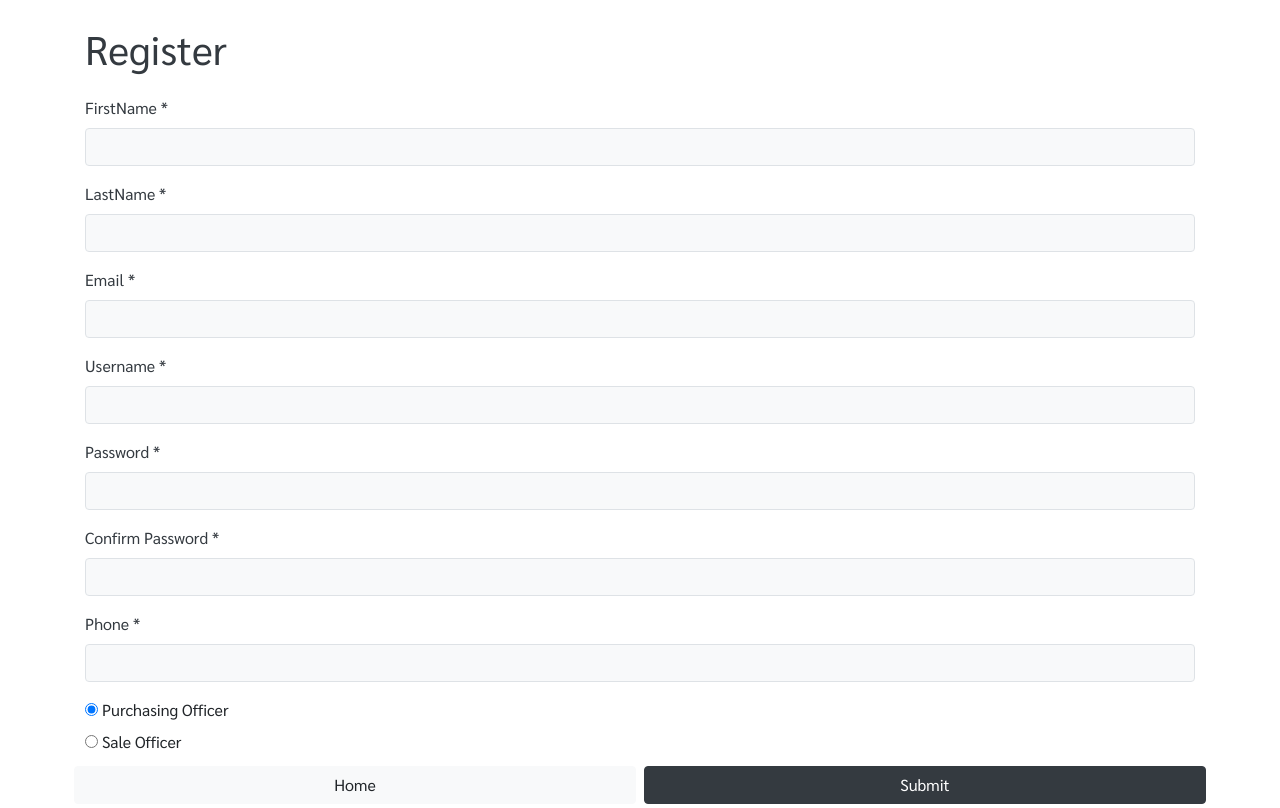
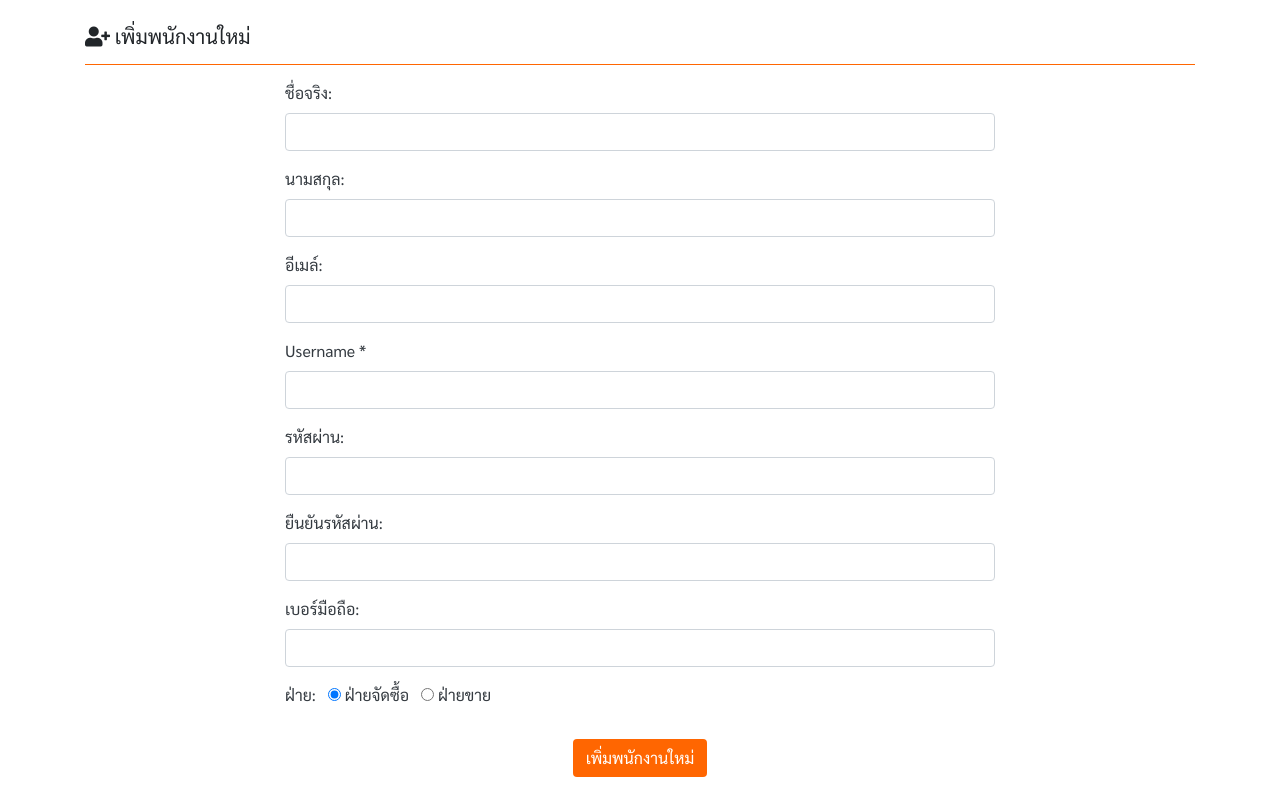
Before and after one commit to chattida/Furniture-Shop-Management, a Django app: page /register/ in a window 1280 px wide. Shown: the part 56-864 px from the top of the page. After the commit the page ends 833 px from the top, so only its background shows below. Run offline with Django 3.2, Linux system fonts and the light colour scheme; the visitor is signed in with stand-in values (Sample User, id 1); some libraries are stand-ins or nearby versions.

Commit message:
:wrench: Change layout Register Page

```diff
--- a/Account/templates/Account/register.html
+++ b/Account/templates/Account/register.html
@@ -1,61 +1,57 @@
-{% extends "base.html" %}
-{% load static %}
-
-{% block content %}
-    <form method="POST" class="w-100" action="{% url 'register' %}">
+{% extends "base.html" %} {% block content %}
+<h5 class="mt-4"><i class="fas fa-user-plus"></i> เพิ่มพนักงานใหม่</h5>
+<hr class="my-3 hr-orange" />
+<form action="{% url 'register' %}" method="POST">
   {% csrf_token %}
-        <h1 class="my-4 text-dark">Register</h1>
-
-        <div class="form-group text-dark">
-            <label for="fname">FirstName *</label>
-            <input type="text" class="form-control w-100 border rounded bg-light" value="{{fname}}" name='fname' required>
+  <div class="form-group text-dark col-8 mx-auto">
+      <label for="fname">ชื่อจริง:</label>
+      <input type="text" class="form-control mt-0 mb-2" value="{{fname}}" name='fname' required>
   </div>
 
-        <div class="form-group text-dark">
-            <label for="lname">LastName *</label>
-            <input type="text" class="form-control w-100 border rounded bg-light" value="{{lname}}" name='lname' required>
+  <div class="form-group text-dark col-8 mx-auto">
+      <label for="lname">นามสกุล:</label>
+      <input type="text" class="form-control mt-0 mb-2" value="{{lname}}" name='lname' required>
   </div>
 
-        <div class="form-group text-dark">
-            <label for="email">Email *</label>
-            <input type="email" class="form-control w-100 border rounded bg-light" value="{{email}}" name='email' required>
+  <div class="form-group text-dark col-8 mx-auto">
+      <label for="email">อีเมล์:</label>
+      <input type="email" class="form-control mt-0 mb-2" value="{{email}}" name='email' required>
   </div>
 
-        <div class="form-group text-dark">
+  <div class="form-group text-dark col-8 mx-auto">
       <label for="username">Username *</label>
-            <input type="text" class="form-control w-100 border rounded bg-light" value="{{username}}" name='username' required>
+      <input type="text" class="form-control mt-0 mb-2" value="{{username}}" name='username' required>
   </div>
 
-        <div class="form-group text-dark">
-            <label for="password">Password *</label>
-            <input type="password" class="form-control w-100 border rounded bg-light" value="{{password}}" name='password' required>
+  <div class="form-group text-dark col-8 mx-auto">
+      <label for="password">รหัสผ่าน:</label>
+      <input type="password" class="form-control mt-0 mb-2" value="{{password}}" name='password' required>
   </div>
 
-        <div class="form-group text-dark">
-            <label for="password2">Confirm Password *</label>
-            <input type="password" class="form-control w-100 border rounded bg-light" value="{{password2}}" name='password2' required>
+  <div class="form-group text-dark col-8 mx-auto">
+      <label for="password2">ยืนยันรหัสผ่าน:</label>
+      <input type="password" class="form-control mt-0 mb-2" value="{{password2}}" name='password2' required>
   </div>
 
-        <div class="form-group text-dark">
-            <label for="phone">Phone *</label>
-            <input type="phone" class="form-control w-100 border rounded bg-light" value="{{phone}}" name='phone' required>
+  <div class="form-group text-dark col-8 mx-auto">
+      <label for="phone">เบอร์มือถือ:</label>
+      <input type="phone" class="form-control mt-0 mb-2" value="{{phone}}" name='phone' required>
   </div>
 
-        <input type="radio" id="po" name="type" value="po" checked>
-        <label for="po">Purchasing Officer</label><br>
-        <input type="radio" id="so" name="type" value="so">
-        <label for="so">Sale Officer</label>
-
+  <div class="form-group text-dark col-8 mx-auto">
+    <label for="type">ฝ่าย:</label>
+    <input type="radio" id="po" name="type" value="po" class="ml-2" checked>
+    <label for="po">ฝ่ายจัดซื้อ</label>
+    <input type="radio" id="so" name="type" value="so" class="ml-2">
+    <label for="so">ฝ่ายขาย</label>
+  </div>
   {% if error %}
-          <p class="text-dark">{{error}}</p>
+  <div class="col-8 mx-auto">
+    <p class="text-error my-1">{{error}}</p>
+  </div>
   {% endif %}
-        <div class="row">
-            <div class="col-md-6 p-1">
-                <a href="{% url 'index' %}" class="btn btn-light w-100">Home</a>
-            </div>
-            <div class="col-md-6 p-1">
-                <input type="submit" value="Submit" class="btn btn-dark w-100">
-            </div>
+  <div class="text-center">
+    <input type="submit" value="เพิ่มพนักงานใหม่" class="btn btn-orange my-2" />
   </div>
 </form>
-{% endblock %}
+{% endblock content %}
--- a/Main/templates/Main/index.html
+++ b/Main/templates/Main/index.html
@@ -54,12 +54,14 @@
   {% endif %}
   {% if acc_type == 'Owner' or acc_type == 'Sale_Officer' %}
   <div class="col-3 my-3">
+    <a href="{% url 'manage_customer' %}" class='text-dark'>
       <div class="card border-orange text-center py-1">
         <div class="card-body">
           <h1 class="icon-menu"><i class="fas fa-user-friends"></i></h1>
           <h5 class="my-3"><i class="fas fa-cog"></i> จัดการข้อมูลลูกค้า</h5>
         </div>
       </div>
+    </a>
   </div>
   {% endif %}
   {% if acc_type == 'Owner' or acc_type == 'Purchasing_Officer' %}
@@ -74,22 +76,26 @@
   {% endif %}
   {% if acc_type == 'Owner' or acc_type == 'Purchasing_Officer' %}
   <div class="col-3 my-3">
+    <a href="{% url 'manage_supplier' %}" class='text-dark'>
       <div class="card border-orange text-center py-1">
         <div class="card-body">
           <h1 class="icon-menu"><i class="fas fa-industry"></i></h1>
           <h5 class="my-3"><i class="fas fa-cog"></i> จัดการข้อมูลผู้ผลิต</h5>
         </div>
       </div>
+    </a>
   </div>
   {% endif %}
   {% if acc_type == 'Owner' %}
   <div class="col-3 my-3">
+    <a href="{% url 'manage_employee' %}" class='text-dark'>
       <div class="card border-orange text-center py-1">
         <div class="card-body">
           <h1 class="icon-menu"><i class="fas fa-users"></i></h1>
           <h5 class="my-3"><i class="fas fa-cog"></i> จัดการข้อมูลพนักงาน</h5>
         </div>
       </div>
+    </a>
   </div>
   {% endif %}
 </div>
--- a/Manage/templates/Manage/manage_employee.html
+++ b/Manage/templates/Manage/manage_employee.html
@@ -3,7 +3,7 @@
   <h5 class="align-self-end">
     <i class="fas fa-user-friends"></i> จัดการข้อมูลพนักงาน
   </h5>
-  <a href="{% url 'add_customer' %}" class="btn btn-orange ml-auto"
+  <a href="{% url 'register' %}" class="btn btn-orange ml-auto"
     ><i class="fas fa-user-plus"></i> เพิ่มพนักงานใหม่</a
   >
 </div>
--- a/static/css/style.css
+++ b/static/css/style.css
@@ -1,5 +1,5 @@
 body {
-    font-family: 'Sarabun', sans-serif !important;
+  font-family: "Sarabun", sans-serif !important;
 }
 
 .text-orange {
```
Lines whose indentation alone changed are shown as unchanged.
